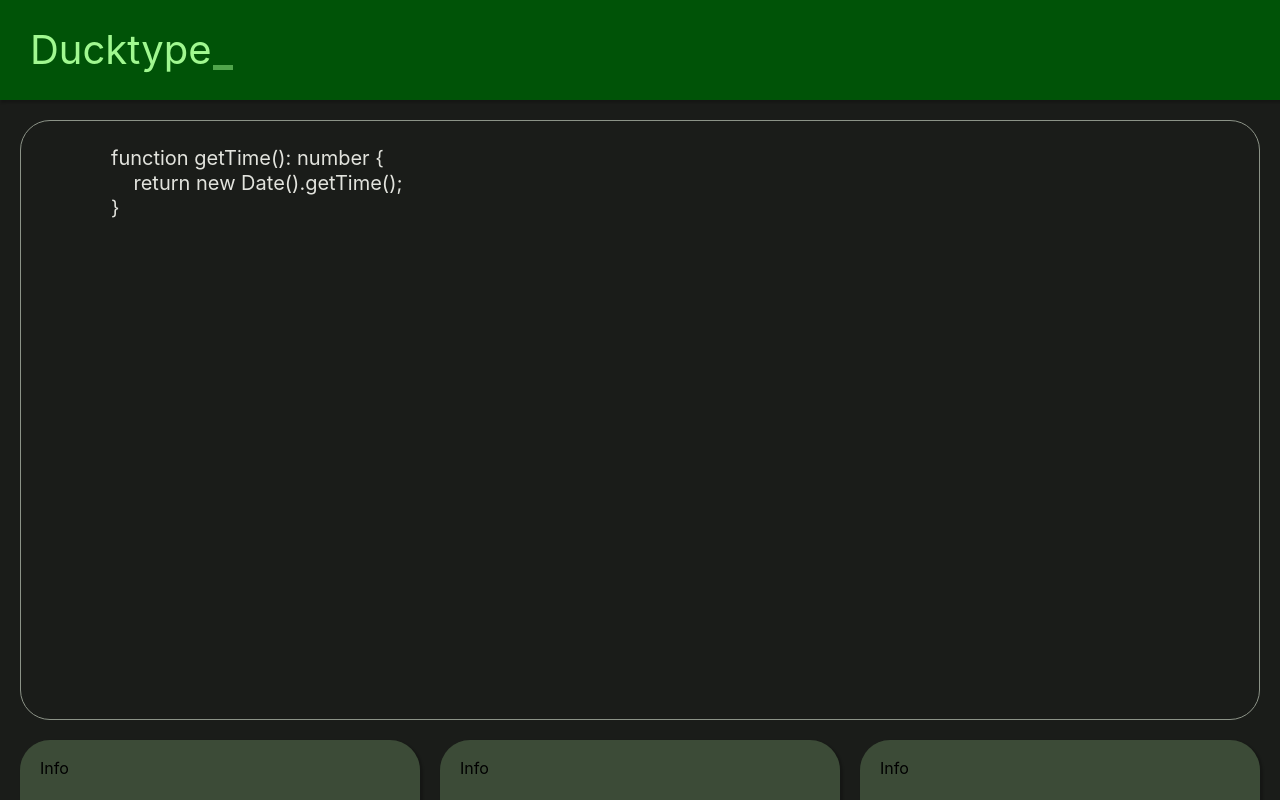
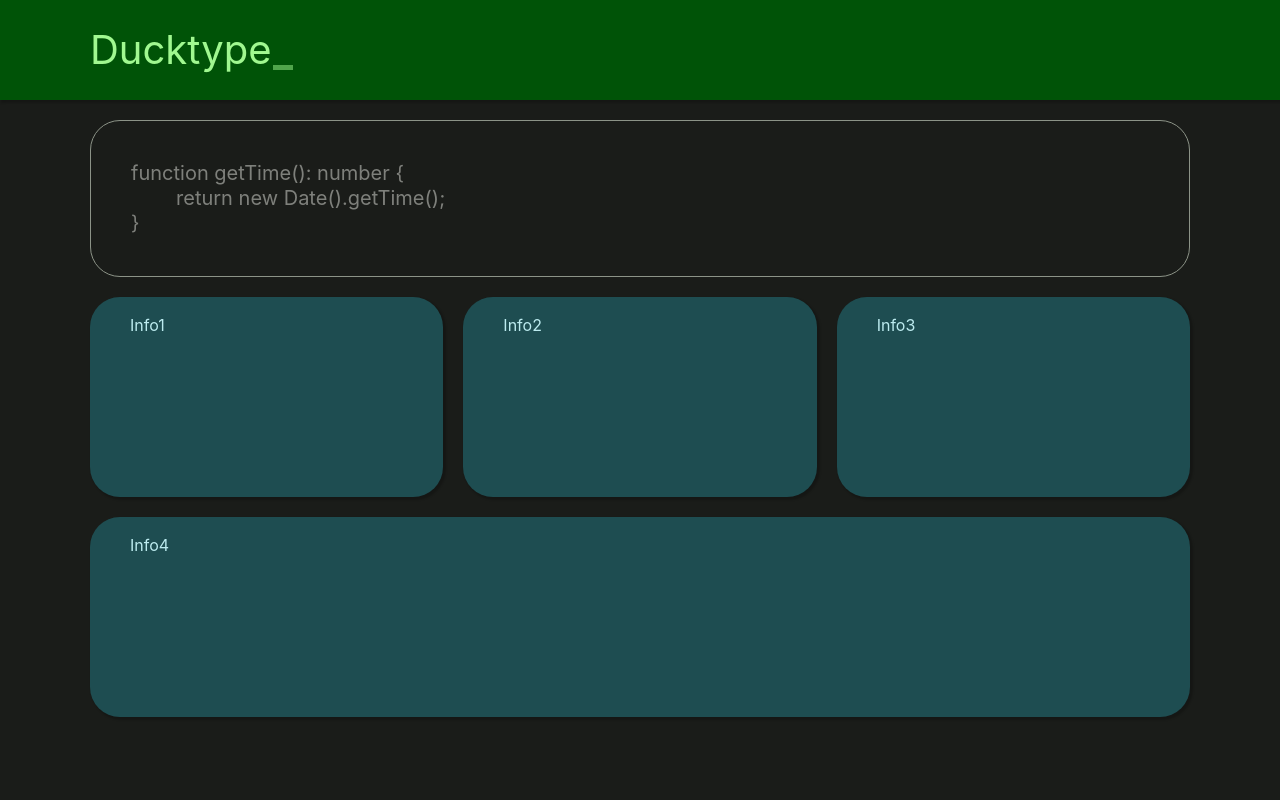
Before and after one commit to CoreyRobinsonDev/ducktype, a Next.js app: page / in a window 1280 px wide. Shown: the top 800 px of the page. Built offline with nearby package versions, Linux system fonts and the light colour scheme.

Commit message:
repositioned homepage

```diff
--- a/src/app/layout.tsx
+++ b/src/app/layout.tsx
@@ -1,7 +1,6 @@
 import type { Metadata } from 'next'
 import { Inter } from 'next/font/google'
 import './globals.css'
-import Header from '@/components/Header/Header'
 
 const inter = Inter({ subsets: ['latin'] })
 
@@ -10,7 +9,7 @@ export const metadata: Metadata = {
   description: ""
 }
 
-export default function RootLayout({ children, }: { children: React.ReactNode }) {
+export default function RootLayout({ children }: { children: React.ReactNode }) {
     return (
         <html lang="en">
             <body className={inter.className}>
--- a/src/app/page.module.css
+++ b/src/app/page.module.css
@@ -1,6 +1,8 @@
 .main {
+    display: flex;
+    align-items: center;
+    flex-direction: column;
     padding: 2rem;
-
 }
 
 .card_container {
@@ -9,4 +11,6 @@
     justify-content: center;
     gap: 2rem;
     padding-bottom: 2rem;
+    width: 100%;
+    max-width: var(--max-width);
 }
--- a/src/app/page.tsx
+++ b/src/app/page.tsx
@@ -10,9 +10,10 @@ export default function Home() {
         <main className={styles.main}>
             <Textbox/>
             <div className={styles.card_container}>
-                <Card/>
-                <Card/>
-                <Card/>
+                <Card>Info1</Card>
+                <Card>Info2</Card>
+                <Card>Info3</Card>
+                <Card>Info4</Card>
             </div>
         </main>
     </>
--- a/src/components/Card/Card.module.css
+++ b/src/components/Card/Card.module.css
@@ -1,9 +1,9 @@
 .section {
     flex: 1 1 350px;
-    background-color: var(--secondary-container);
-    color: var(--on-secondary-container);
+    background-color: var(--tertiary-container);
+    color: var(--on-tertiary-container);
     border-radius: var(--border);
     height: 200px;
-    padding: 2rem;
+    padding: 2rem 4rem;
     box-shadow: var(--shadow)
 }
--- a/src/components/Card/Card.tsx
+++ b/src/components/Card/Card.tsx
@@ -1,7 +1,7 @@
 import styles from "./Card.module.css";
 
-export default function Card() {
+export default function Card({ children }: { children : React.ReactNode }) {
     return <section className={styles.section}>
-        <p>Info</p>
+        <p>{children}</p>
     </section>
 }
--- a/src/components/Header/Header.module.css
+++ b/src/components/Header/Header.module.css
@@ -1,11 +1,13 @@
 .header {
+    display: flex;
+    justify-content: center;
     background-color: var(--primary-container);
     color: var(--on-primary-container);
     padding: 3rem;
     box-shadow: var(--shadow)
 }
 
-.header > h1 {
+.header h1 {
     display: flex;
     align-items: flex-end;
     gap: .2rem;
@@ -18,7 +20,7 @@
     }
 }
 
-.header > h1::after {
+.header h1::after {
     content: "";
     width: 2rem;
     height: .5rem;
@@ -26,3 +28,8 @@
     display: inline-block;
     animation: cursor_blink 2s steps(2) infinite;
 }
+
+.inner_header {
+    width: 100%;
+    max-width: var(--max-width);
+}
--- a/src/components/Header/Header.tsx
+++ b/src/components/Header/Header.tsx
@@ -2,6 +2,8 @@ import styles from "./Header.module.css";
 
 export default function Header() {
     return <header className={styles.header}>
-        <h1>Ducktype</h1>
+        <div className={styles.inner_header}>
+            <h1>Ducktype</h1>
+        </div>
     </header>
 }
--- a/src/components/Textbox/Textbox.module.css
+++ b/src/components/Textbox/Textbox.module.css
@@ -6,15 +6,31 @@
     border: 1px var(--outline) solid;
     border-radius: var(--border);
     margin-bottom: 2rem;
-    height: 60rem;
+    width: 100%;
+    max-width: var(--max-width);
 }
 
+.section > pre {
+    user-select: none;
+    opacity: 50%;
+    padding: 4rem;
+}
+
+.letter {
+
+}
+
+.error_letter {
+
+}
 
 .section > textarea {
     position: absolute;
     top: 0;
     background-color: transparent;
-    padding: 2.5rem calc(6rem + 1ch);
+    color: transparent;
+    caret-color: var(--text);
+    padding: 4rem;
     height: 100%;
     resize: none;
 }
--- a/src/components/Textbox/Textbox.tsx
+++ b/src/components/Textbox/Textbox.tsx
@@ -1,14 +1,21 @@
+"use client";
+import { ChangeEvent, useState } from "react";
 import styles from "./Textbox.module.css";
+import { text } from "./text";
 
 export default function Textbox() {
+    const [input, changeInput] = useState("");
+    const [letterClass, changeLetterClass] = useState(styles.letter);
+    const randNum = Math.floor(Math.random() * text.length);
+
+    const handleChange = (e: ChangeEvent<HTMLTextAreaElement> ) => {
+        changeInput(e.target.value);
+    }
+
     return <section className={styles.section}>
         <pre>
-            {`
-                function getTime(): number {
-                    return new Date().getTime();
-                }
-            `}
+        {text[randNum].split("").map((letter) => <span className={letterClass}>{letter}</span>)}
         </pre>
-        <textarea/>
+        <textarea onChange={(e) => handleChange(e)} value={input} />
     </section>
 }
--- /dev/null
+++ b/src/components/Textbox/text.ts
@@ -0,0 +1,3 @@
+export const text = [
+    `function getTime(): number {\n\treturn new Date().getTime();\n}`,
+];
```
